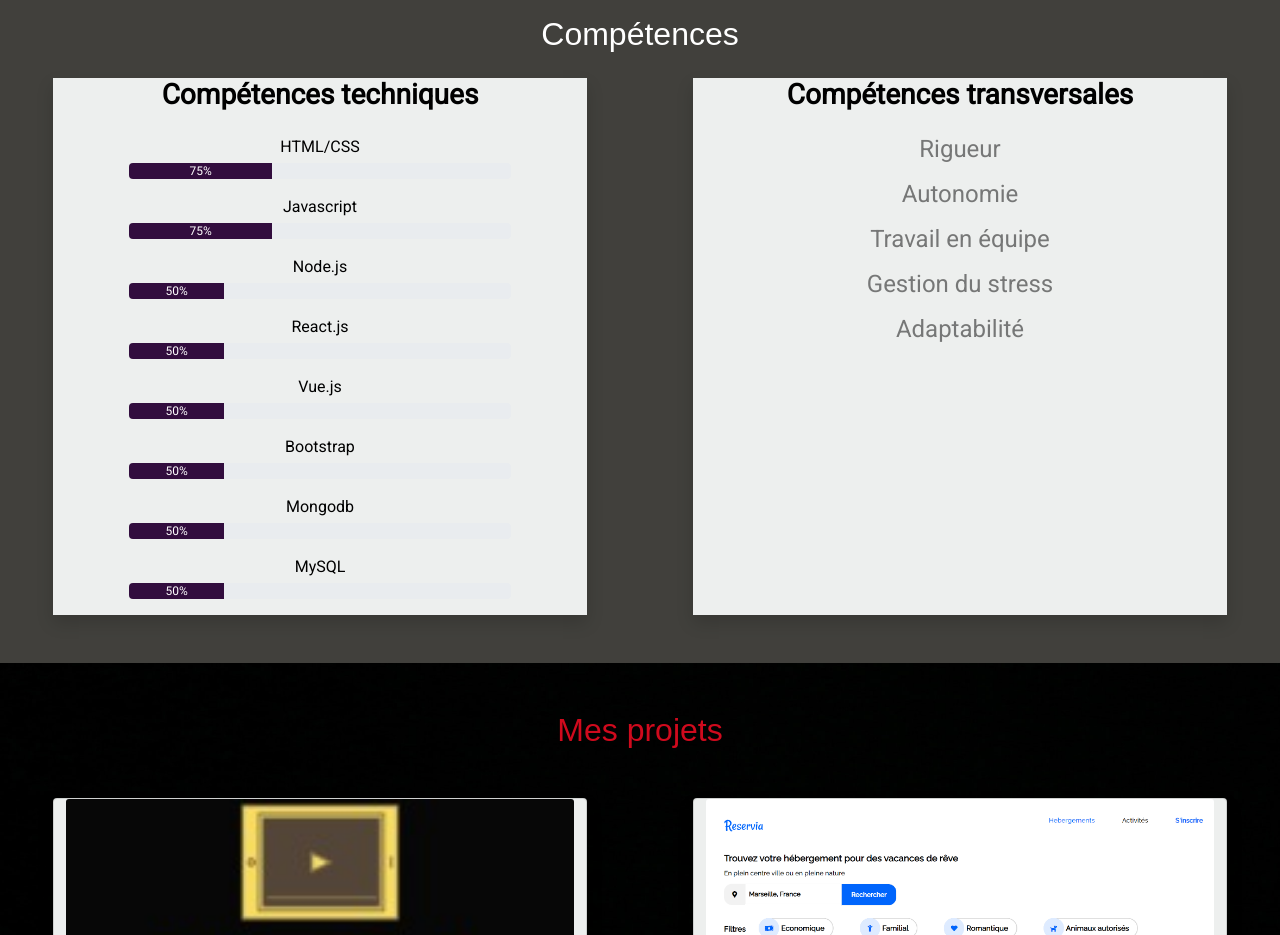
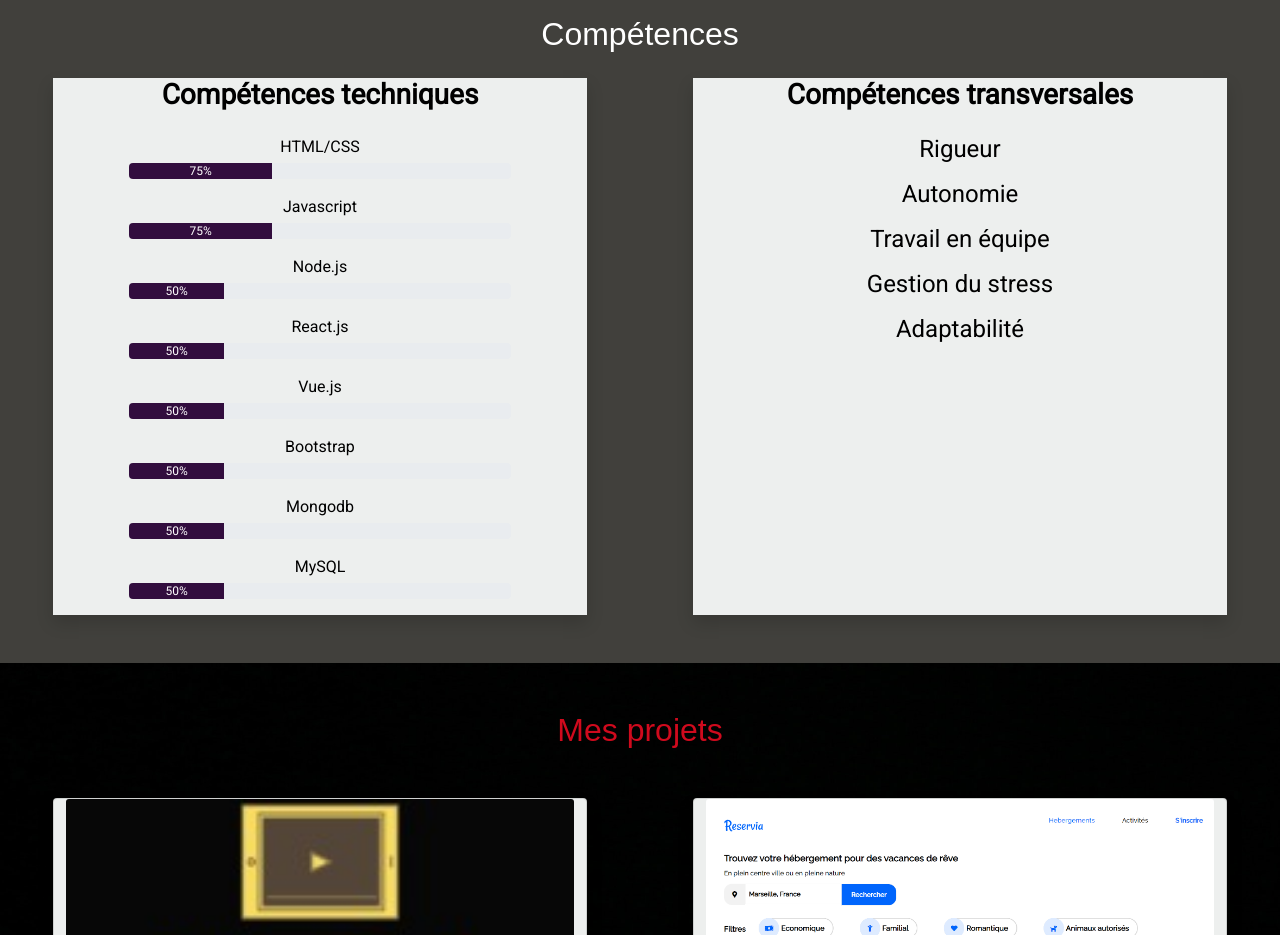
Before and after one commit to Ahmed-devweb/portfolio, a plain HTML site: page index.html in a window 1280 px wide. Shown: the part 840-1775 px from the top of the page. Drawn offline with nearby package versions, Linux system fonts and the light colour scheme; a web font is replaced by a local one.

Commit message:
Changement photo de profil

```diff
--- a/index.html
+++ b/index.html
@@ -109,11 +109,11 @@
                     </div>
                     <div class="col-md-5 secondary-color shadow mb-4 text-black ">
                         <h3 class="mb-4"> <strong>Compétences transversales</strong></h3>
-                        <h4 class="mb-3 a_transversale">Rigueur</h4>
-                        <h4 class="mb-3 a_transversale">Autonomie</h4>
-                        <h4 class="mb-3 a_transversale">Travail en équipe</h4>
-                        <h4 class="mb-3 a_transversale">Gestion du stress</h4>
-                        <h4 class="mb-3 a_transversale">Adaptabilité</h4>
+                        <h4 class="mb-3 ">Rigueur</h4>
+                        <h4 class="mb-3 ">Autonomie</h4>
+                        <h4 class="mb-3 ">Travail en équipe</h4>
+                        <h4 class="mb-3 ">Gestion du stress</h4>
+                        <h4 class="mb-3 ">Adaptabilité</h4>
                     </div>
 
                   </div>
@@ -235,7 +235,7 @@
             <h2 class="font-heading primary-text-color">Contactez-moi</h2>
             <p class="text-muted">Vous êtes intéressé par mon profil ? Ecrivez moi ! </p>
             <p class="bold">Email : <a href="mailto:aiman.ahmedpro@gmail.com">aiman.ahmedpro@gmail.com</a></p>
-            <p class="bold">Linkedin : <a href="https://www.linkedin.com/in/aiman--ahmed/">lien vers mon linkedin</a></p>
+            <p class="bold">Linkedin : <a target="_blank" href="https://www.linkedin.com/in/aiman--ahmed/">lien vers mon linkedin</a></p>
 
 
           </section>
```
Also changed, not shown: assets/images/profil.jpg.
